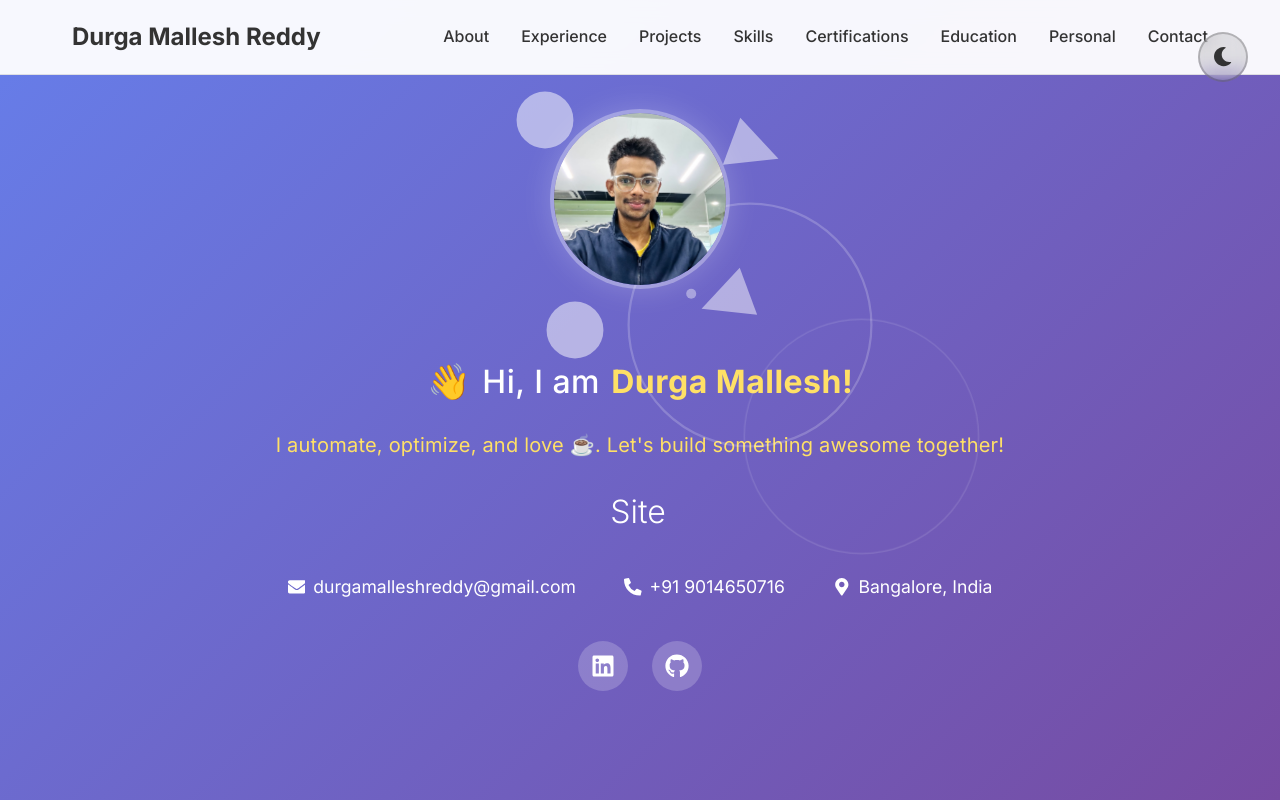
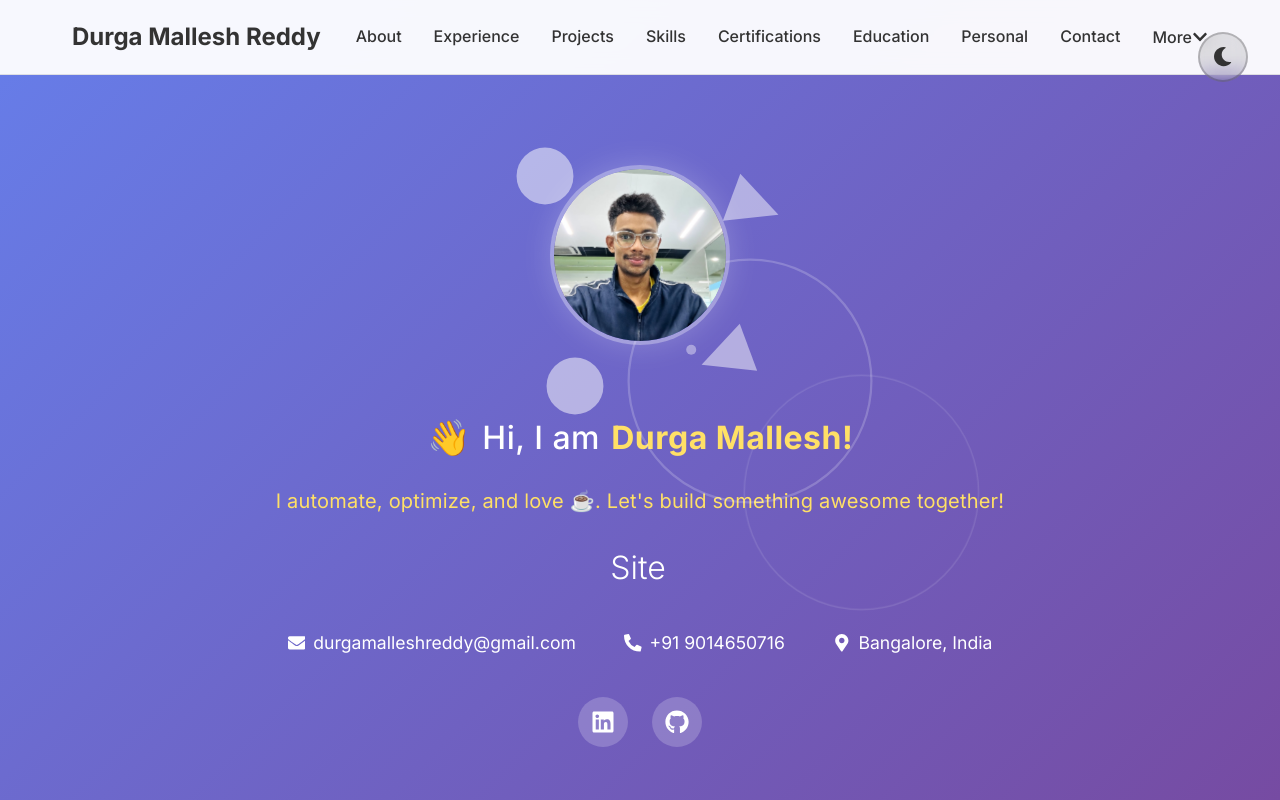
Before and after one commit to durgamalleshreddy/portfolio, a React (Vite) app in the folder portfolio/: page / in a window 1280 px wide. Shown: the top 800 px of the page. Built offline with nearby package versions, Linux system fonts and the light colour scheme.

Commit message:
Replace Vite favicon with computer icon

```diff
--- a/portfolio/src/components/Header.tsx
+++ b/portfolio/src/components/Header.tsx
@@ -15,15 +15,18 @@ const HeaderContainer = styled.header`
   padding: 2rem;
   position: relative;
   overflow: hidden;
+  padding-top: calc(2rem + 80px);
 
   @media (max-width: 768px) {
     padding: 1rem;
+    padding-top: calc(1rem + 70px);
     min-height: 100vh;
     justify-content: center;
   }
 
   @media (max-width: 480px) {
     padding: 0.5rem;
+    padding-top: calc(0.5rem + 60px);
   }
 `;
 
@@ -34,9 +37,15 @@ const ProfileSection = styled(motion.div)`
   margin-bottom: 2rem;
   position: relative;
   z-index: 2;
+  margin-top: 2rem;
 
   @media (max-width: 768px) {
     margin-bottom: 1rem;
+    margin-top: 1rem;
+  }
+
+  @media (max-width: 480px) {
+    margin-top: 0.5rem;
   }
 `;
 
--- a/portfolio/src/components/Navigation.tsx
+++ b/portfolio/src/components/Navigation.tsx
@@ -1,9 +1,8 @@
 import React, { useState, useEffect } from 'react';
 import styled from 'styled-components';
-import { motion, AnimatePresence } from 'framer-motion';
-import { FaBars, FaTimes } from 'react-icons/fa';
+import { FaBars, FaTimes, FaChevronDown, FaGithub, FaLinkedin } from 'react-icons/fa';
 
-const Nav = styled(motion.nav)`
+const Nav = styled.nav`
   position: fixed;
   top: 0;
   left: 0;
@@ -13,7 +12,6 @@ const Nav = styled(motion.nav)`
   backdrop-filter: blur(10px);
   border-bottom: 1px solid var(--nav-border);
   transition: all 0.3s ease;
-
   @media (max-width: 768px) {
     backdrop-filter: blur(15px);
   }
@@ -26,7 +24,6 @@ const NavContainer = styled.div`
   display: flex;
   justify-content: space-between;
   align-items: center;
-
   @media (max-width: 768px) {
     padding: 0.75rem 1rem;
   }
@@ -38,46 +35,35 @@ const Logo = styled.div`
   color: var(--text-primary);
   cursor: pointer;
   transition: color 0.3s ease;
-
-  &:hover {
-    color: var(--accent-primary);
-  }
-
-  @media (max-width: 768px) {
-    font-size: 1.25rem;
-  }
-
-  @media (max-width: 480px) {
-    font-size: 1.1rem;
-  }
+  &:hover { color: var(--accent-primary); }
+  @media (max-width: 768px) { font-size: 1.25rem; }
+  @media (max-width: 480px) { font-size: 1.1rem; }
 `;
 
 const NavLinks = styled.div<{ isOpen: boolean }>`
   display: flex;
   gap: 2rem;
   align-items: center;
-
   @media (max-width: 768px) {
-    position: fixed;
+    position: absolute;
     top: 100%;
     left: 0;
     right: 0;
     background: var(--nav-bg);
     backdrop-filter: blur(15px);
     flex-direction: column;
-    padding: 1.5rem 1rem;
-    transform: ${props => props.isOpen ? 'translateY(-100%)' : 'translateY(0)'};
-    transition: transform 0.3s ease;
+    padding: 1rem 0.5rem 0.5rem 0.5rem;
+    transform: ${props => props.isOpen ? 'translateY(0)' : 'translateY(-120%)'};
+    transition: transform 0.3s cubic-bezier(.4,2,.6,1);
     border-top: 1px solid var(--nav-border);
-    box-shadow: 0 4px 20px rgba(0, 0, 0, 0.1);
+    box-shadow: 0 4px 20px rgba(0, 0, 0, 0.08);
     max-height: 70vh;
     overflow-y: auto;
     z-index: 1001;
   }
-
   @media (max-width: 480px) {
-    padding: 1rem;
-    max-height: 60vh;
+    padding: 0.5rem 0.25rem;
+    max-height: 50vh;
   }
 `;
 
@@ -89,11 +75,7 @@ const NavLink = styled.a`
   cursor: pointer;
   position: relative;
   padding: 0.5rem 0;
-
-  &:hover {
-    color: var(--accent-primary);
-  }
-
+  &:hover { color: var(--accent-primary); }
   &::after {
     content: '';
     position: absolute;
@@ -104,29 +86,18 @@ const NavLink = styled.a`
     background: var(--accent-primary);
     transition: width 0.3s ease;
   }
-
-  &:hover::after {
-    width: 100%;
-  }
-
+  &:hover::after { width: 100%; }
   @media (max-width: 768px) {
-    font-size: 1.1rem;
-    padding: 0.75rem 0;
+    font-size: 1rem;
+    padding: 0.5rem 0;
     width: 100%;
     text-align: center;
     border-bottom: 1px solid var(--border-color);
-
-    &:last-child {
-      border-bottom: none;
-    }
-
-    &::after {
-      display: none;
-    }
-
+    &:last-child { border-bottom: none; }
+    &::after { display: none; }
     &:hover {
       background: var(--bg-secondary);
-      border-radius: 8px;
+      border-radius: 6px;
       margin: 0.25rem 0;
     }
   }
@@ -142,12 +113,10 @@ const MobileMenuButton = styled.button`
   padding: 0.5rem;
   border-radius: 8px;
   transition: all 0.3s ease;
-
   &:hover {
     background: var(--bg-secondary);
     color: var(--accent-primary);
   }
-
   @media (max-width: 768px) {
     display: flex;
     align-items: center;
@@ -157,30 +126,58 @@ const MobileMenuButton = styled.button`
   }
 `;
 
-const MobileMenuBackdrop = styled(motion.div)`
-  position: fixed;
-  top: 0;
-  left: 0;
-  right: 0;
-  bottom: 0;
-  background: rgba(0, 0, 0, 0.3);
-  z-index: 999;
-  display: none;
+const MoreMenuToggle = styled.button`
+  display: flex;
+  align-items: center;
+  justify-content: center;
+  width: 100%;
+  background: none;
+  border: none;
+  color: var(--text-primary);
+  font-size: 1rem;
+  font-weight: 500;
+  padding: 0.5rem 0;
+  cursor: pointer;
+  transition: color 0.2s;
+  &:hover { color: var(--accent-primary); }
+`;
 
-  @media (max-width: 768px) {
-    display: block;
+const MoreMenu = styled.div<{ show: boolean }>`
+  width: 100%;
+  background: var(--bg-secondary);
+  border-radius: 0 0 8px 8px;
+  box-shadow: 0 2px 8px rgba(0,0,0,0.04);
+  margin-top: 0.25rem;
+  padding: 0.5rem 0;
+  display: ${props => props.show ? 'block' : 'none'};
+  text-align: center;
+`;
+
+const MoreLink = styled.a`
+  display: inline-flex;
+  align-items: center;
+  gap: 0.5rem;
+  color: var(--text-primary);
+  text-decoration: none;
+  font-size: 1rem;
+  padding: 0.5rem 1rem;
+  border-radius: 6px;
+  transition: background 0.2s, color 0.2s;
+  &:hover {
+    background: var(--accent-primary);
+    color: #fff;
   }
 `;
 
 const Navigation: React.FC = () => {
   const [isOpen, setIsOpen] = useState(false);
+  const [showMore, setShowMore] = useState(false);
   const [scrolled, setScrolled] = useState(false);
 
   useEffect(() => {
     const handleScroll = () => {
       setScrolled(window.scrollY > 50);
     };
-
     window.addEventListener('scroll', handleScroll);
     return () => window.removeEventListener('scroll', handleScroll);
   }, []);
@@ -191,16 +188,14 @@ const Navigation: React.FC = () => {
       const target = event.target as HTMLElement;
       if (isOpen && !target.closest('.nav-container') && !target.closest('.mobile-menu-button')) {
         setIsOpen(false);
+        setShowMore(false);
       }
     };
-
     if (isOpen) {
       document.addEventListener('mousedown', handleClickOutside);
-      // Don't hide body scroll for better UX
     } else {
       document.removeEventListener('mousedown', handleClickOutside);
     }
-
     return () => {
       document.removeEventListener('mousedown', handleClickOutside);
     };
@@ -212,6 +207,7 @@ const Navigation: React.FC = () => {
       element.scrollIntoView({ behavior: 'smooth' });
     }
     setIsOpen(false);
+    setShowMore(false);
   };
 
   const navItems = [
@@ -226,11 +222,7 @@ const Navigation: React.FC = () => {
   ];
 
   return (
-    <>
     <Nav
-        initial={{ y: -100 }}
-        animate={{ y: 0 }}
-        transition={{ duration: 0.5 }}
       style={{
         boxShadow: scrolled ? '0 2px 20px rgba(0,0,0,0.1)' : 'none'
       }}
@@ -239,7 +231,6 @@ const Navigation: React.FC = () => {
         <Logo onClick={() => scrollToSection('about')}>
           Durga Mallesh Reddy
         </Logo>
-
         <NavLinks isOpen={isOpen}>
           {navItems.map((item) => (
             <NavLink
@@ -249,8 +240,16 @@ const Navigation: React.FC = () => {
               {item.label}
             </NavLink>
           ))}
+          {/* More menu for mobile */}
+          <MoreMenuToggle onClick={() => setShowMore(s => !s)}>
+            More <FaChevronDown style={{ transform: showMore ? 'rotate(180deg)' : 'none', transition: 'transform 0.2s' }} />
+          </MoreMenuToggle>
+          <MoreMenu show={showMore}>
+            <MoreLink href="https://github.com/durgamalleshreddy" target="_blank" rel="noopener noreferrer"><FaGithub /> GitHub</MoreLink>
+            <MoreLink href="https://linkedin.com/in/durgamalleshreddy" target="_blank" rel="noopener noreferrer"><FaLinkedin /> LinkedIn</MoreLink>
+            <MoreLink href="/resume.pdf" target="_blank" rel="noopener noreferrer">Resume</MoreLink>
+          </MoreMenu>
         </NavLinks>
-
         <MobileMenuButton
           className="mobile-menu-button"
           onClick={() => setIsOpen(!isOpen)}
@@ -260,19 +259,6 @@ const Navigation: React.FC = () => {
         </MobileMenuButton>
       </NavContainer>
     </Nav>
-
-      <AnimatePresence>
-        {isOpen && (
-          <MobileMenuBackdrop
-            initial={{ opacity: 0 }}
-            animate={{ opacity: 1 }}
-            exit={{ opacity: 0 }}
-            transition={{ duration: 0.2 }}
-            onClick={() => setIsOpen(false)}
-          />
-        )}
-      </AnimatePresence>
-    </>
   );
 };
 
```
Lines whose indentation alone changed are shown as unchanged.
